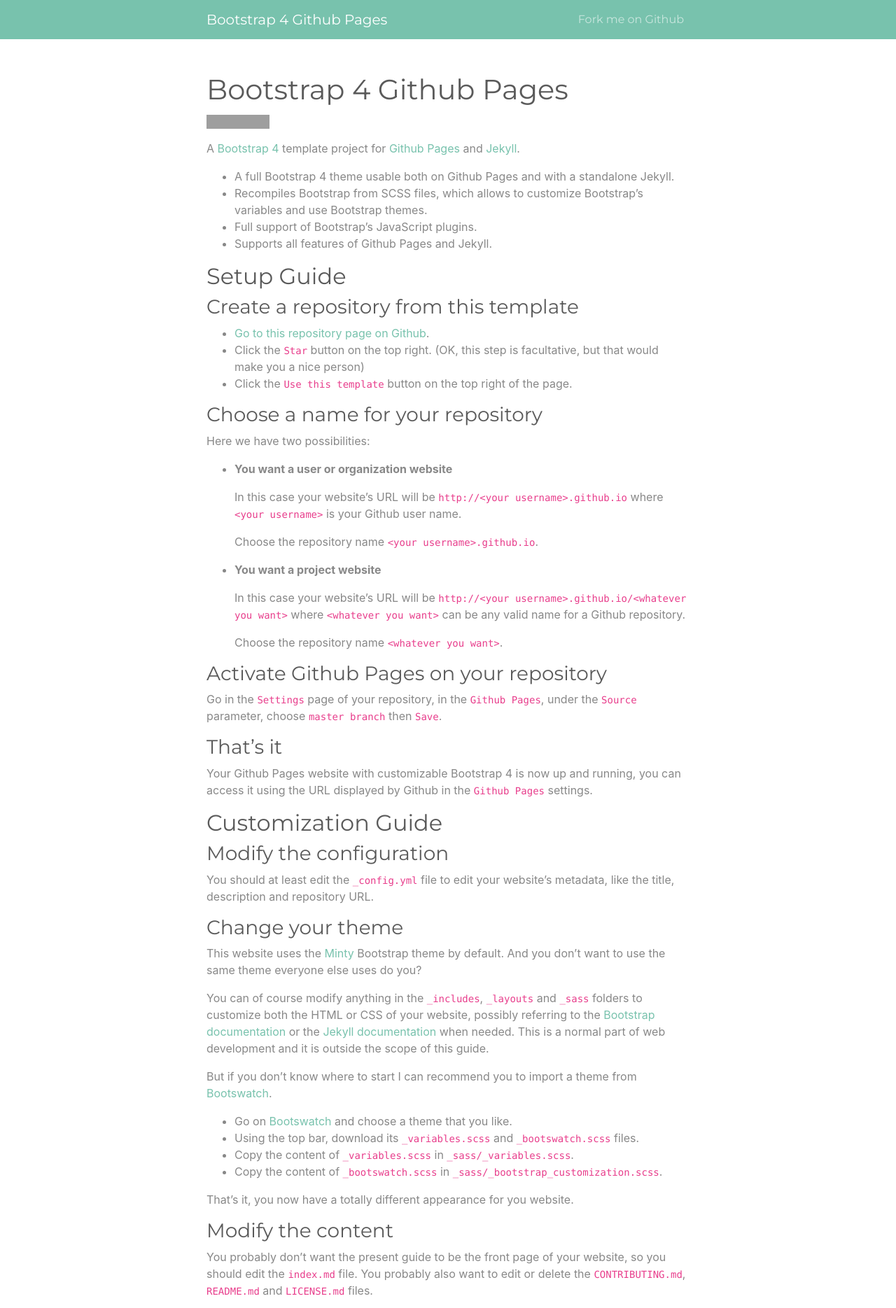
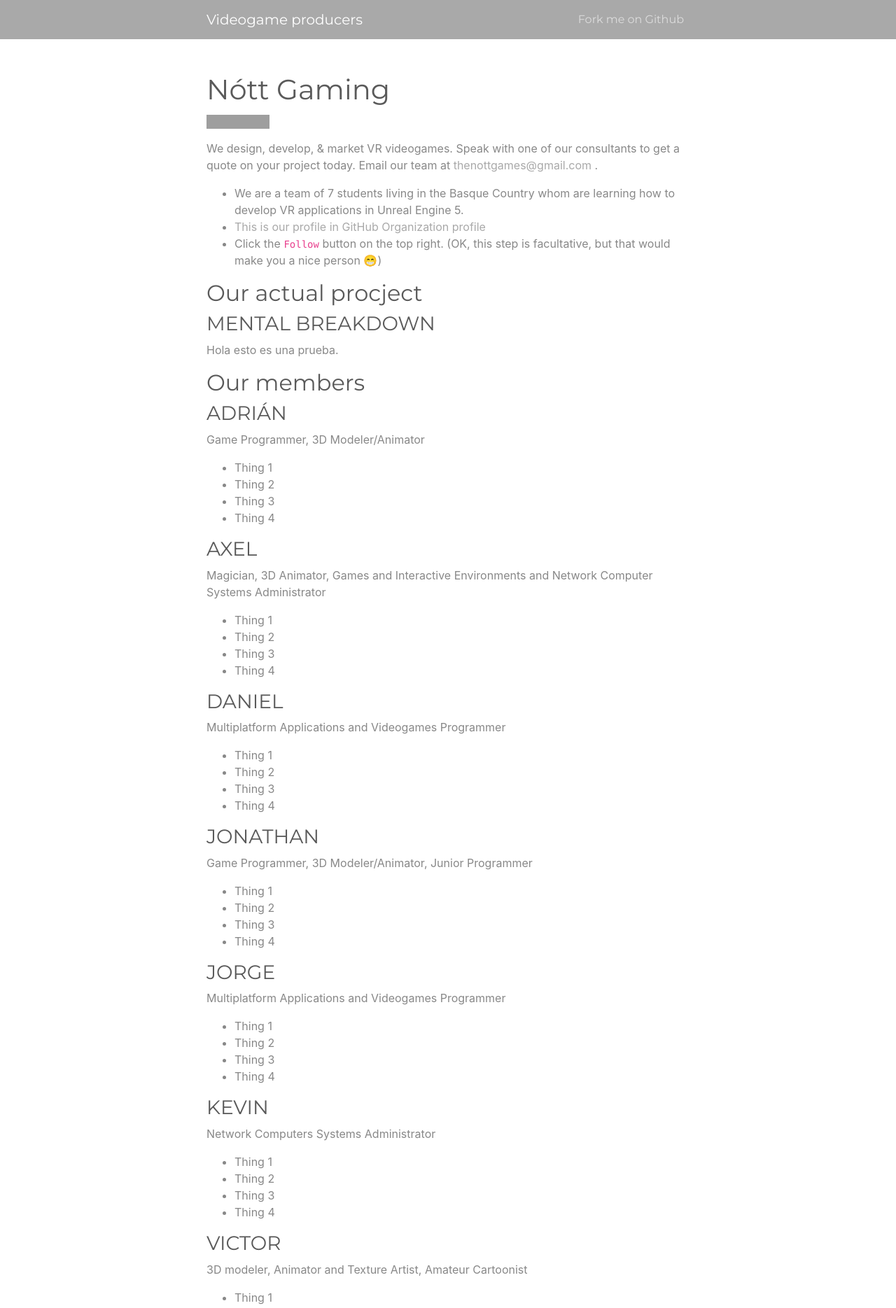
Before and after one commit to Nott-Gaming/nott-gaming.github.io, a Jekyll site: the page built from index.md, in a window 1280 px wide. Shown: the top 1869 px of the page at 70% size. Built offline with Jekyll 4.4.1, drawn with Linux system fonts in a browser that asks for light colours; some of the changed text lies outside the part shown; grey boxes are pictures that could not be loaded.

Commit message:
UPDATED: Web page content and favicon

```diff
--- a/Gemfile
+++ b/Gemfile
@@ -14,3 +14,5 @@
 # If you want to use GitHub Pages, remove the "gem "jekyll"" above and
 # uncomment the line below. To upgrade, run `bundle update github-pages`.
 gem "github-pages", group: :jekyll_plugins
+
+gem "webrick", "~> 1.7"
--- a/_config.yml
+++ b/_config.yml
@@ -13,16 +13,16 @@
 # you will see them accessed via {{ site.title }}, {{ site.email }}, and so on.
 # You can create any custom variable you would like, and they will be accessible
 # in the templates via {{ site.myvariable }}.
-title: Bootstrap 4 Github Pages
-email: ""
+title: Videogame producers
+email: "thenottgames@gmail.com"
 description: >- # this means to ignore newlines until "baseurl:"
-  A Bootstrap 4 start up project for Jekyll and Github Pages
+  Videogame company
 #baseurl: "" # the subpath of your site, e.g. /blog
 #url: "" # the base hostname & protocol for your site, e.g. http://example.com
 #twitter_username: jekyllrb
-#github_username:  jekyll
+github_username:  Nottgaming
 
-repository: "nicolas-van/bootstrap-4-github-pages"
+repository: "Nott-Gaming/nott-gaming.github.io"
 
 # Build settings
 plugins:
--- a/_includes/head.html
+++ b/_includes/head.html
@@ -4,6 +4,7 @@
   <meta name="viewport" content="width=device-width, initial-scale=1">
   {%- seo -%}
   <link rel="stylesheet" href="{{ "/assets/main.css" | relative_url }}">
+  <link rel="shortcut icon" href="/assets/images/icon/favicon.ico">
   {%- feed_meta -%}
   <script src="{{ "/assets/javascript/bootstrap/jquery.min.js" | relative_url }}"></script>
   <script src="{{ "/assets/javascript/bootstrap/bootstrap.bundle.min.js" | relative_url }}"></script>
--- a/_sass/_variables.scss
+++ b/_sass/_variables.scss
@@ -42,7 +42,7 @@
 $teal:    #20c997 !default;
 $cyan:    #6CC3D5 !default;
 
-$primary:       #78C2AD !default;
+$primary:       #A9A9A9 !default;
 $secondary:     #F3969A !default;
 $success:       $green !default;
 $info:          $cyan !default;
--- a/index.md
+++ b/index.md
@@ -1,112 +1,87 @@
 ---
 layout: page
-title: Bootstrap 4 Github Pages
+title: Nótt Gaming
 ---
 
-[![GitHub Repo stars](https://img.shields.io/github/stars/nicolas-van/bootstrap-4-github-pages?style=social)](https://github.com/nicolas-van/bootstrap-4-github-pages)
+[![GitHub Repo stars](https://img.shields.io/github/stars/Nott-Gaming/nott-gaming.github.io?style=social)](https://github.com/Nott-Gaming/nott-gaming.github.io)
 
-A [Bootstrap 4](https://getbootstrap.com/) template project for [Github Pages](https://pages.github.com/) and [Jekyll](https://jekyllrb.com/).
+We design, develop, & market VR videogames. Speak with one of our consultants to get a quote on your project today. Email our team at <a href="mailto:{{ site.email }}">
+                {{ site.email }}
+              </a>.
+* We are a team of 7 students living in the Basque Country whom are learning how to develop VR applications in Unreal Engine 5.
+* [This is our profile in GitHub Organization profile](https://github.com/Nott-Gaming)
+* Click the `Follow` button on the top right. (OK, this step is facultative, but that would make you a nice person 😁)
 
-* A full Bootstrap 4 theme usable both on Github Pages and with a standalone Jekyll.
-* Recompiles Bootstrap from SCSS files, which allows to customize Bootstrap's variables and use Bootstrap themes.
-* Full support of Bootstrap's JavaScript plugins.
-* Supports all features of Github Pages and Jekyll.
+## Our actual procject
 
-## Setup Guide
+### MENTAL BREAKDOWN
 
-### Create a repository from this template
+Hola esto es una prueba.
 
-* [Go to this repository page on Github](https://github.com/nicolas-van/bootstrap-4-github-pages).
-* Click the `Star` button on the top right. (OK, this step is facultative, but that would make you a nice person)
-* Click the `Use this template` button on the top right of the page.
+## Our members
 
-### Choose a name for your repository
+### ADRIÁN
 
-Here we have two possibilities:
+Game Programmer, 3D Modeler/Animator
 
-* **You want a user or organization website**
+* Thing 1
+* Thing 2
+* Thing 3
+* Thing 4
 
-  In this case your website's URL will be `http://<your username>.github.io` where `<your username>` is your Github user name.
+### AXEL
 
-  Choose the repository name `<your username>.github.io`.
+Magician, 3D Animator, Games and Interactive Environments and Network Computer Systems Administrator
 
-* **You want a project website**
+* Thing 1
+* Thing 2
+* Thing 3
+* Thing 4
 
-  In this case your website's URL will be `http://<your username>.github.io/<whatever you want>` where `<whatever you want>` can be any valid name for a Github repository.
+### DANIEL
 
-  Choose the repository name `<whatever you want>`.
+Multiplatform Applications and Videogames Programmer
 
-### Activate Github Pages on your repository
+* Thing 1
+* Thing 2
+* Thing 3
+* Thing 4
 
-Go in the `Settings` page of your repository, in the `Github Pages`, under the `Source` parameter, choose `master branch` then `Save`.
+### JONATHAN
 
-### That's it
+Game Programmer, 3D Modeler/Animator, Junior Programmer
 
-Your Github Pages website with customizable Bootstrap 4 is now up and running, you can access it using the URL displayed by Github in the `Github Pages` settings.
+* Thing 1
+* Thing 2
+* Thing 3
+* Thing 4
 
-## Customization Guide
+### JORGE
 
-### Modify the configuration
+Multiplatform Applications and Videogames Programmer
 
-You should at least edit the `_config.yml` file to edit your website's metadata, like the title, description and repository URL.
+* Thing 1
+* Thing 2
+* Thing 3
+* Thing 4
 
-### Change your theme
+### KEVIN
 
-This website uses the [Minty](https://bootswatch.com/minty/) Bootstrap theme by default. And you don't want to use the same theme everyone else uses do you?
+Network Computers Systems Administrator
 
-You can of course modify anything in the `_includes`, `_layouts` and `_sass` folders to customize both the HTML or CSS of your website, possibly referring to the [Bootstrap documentation](https://getbootstrap.com/) or the [Jekyll documentation](https://jekyllrb.com/) when needed. This is a normal part of web development and it is outside the scope of this guide.
+* Thing 1
+* Thing 2
+* Thing 3
+* Thing 4
 
-But if you don't know where to start I can recommend you to import a theme from [Bootswatch](https://bootswatch.com/).
 
-* Go on [Bootswatch](https://bootswatch.com/) and choose a theme that you like.
-* Using the top bar, download its `_variables.scss` and `_bootswatch.scss` files.
-* Copy the content of `_variables.scss` in `_sass/_variables.scss`.
-* Copy the content of `_bootswatch.scss` in `_sass/_bootstrap_customization.scss`.
+### VICTOR
 
-That's it, you now have a totally different appearance for you website.
+3D modeler, Animator and Texture Artist, Amateur Cartoonist
 
-### Modify the content
+* Thing 1
+* Thing 2
+* Thing 3
+* Thing 4
 
-You probably don't want the present guide to be the front page of your website, so you should edit the `index.md` file. You probably also want to edit or delete the `CONTRIBUTING.md`, `README.md` and `LICENSE.md` files.
-
-Aside from that you can of course create new pages and posts like with any Jekyll website by refering to the [Jekyll documentation](https://jekyllrb.com/).
-
-### Run Jekyll on your computer to speed up testing
-
-Editing your website's content or theme directly on Github is completely possible but, due to the time Github Pages takes to update your website, it will probably be much more effective to work using a local Jekyll installation.
-
-To do so:
-
-* Install the [requirements for Jekyll](https://jekyllrb.com/docs/installation/).
-* Type `bundle install` at the root of your project to install the necessary Ruby dependencies.
-* Type `bundle exec jekyll serve` to launch the test Jekyll web server that will re-compile your work if you edit it.
-* You can then open `http://localhost:4000` in your web browser to see your work-in-progress website.
-
-Please note that, to ensure maximum compatibility with Github Pages, the `Gemfile` of this project references the `github-pages` gem, not Jekyll directly. This implies some differences in behavior compared to the official documentation of Jekyll.
-
-## Known issues
-
-* Bootstrap 4 should normally be post-processed using [Autoprefixer](https://github.com/postcss/autoprefixer). Even if it is possible to use autoprefixer with Jekyll, it is not possible with a classic Github Pages installation without adding some kind of pre-processing before publication. Since this project mostly aims compatibility with Github Pages I prefer to keep it that way. The consequences of this choice is that some Bootstrap features could not work as expected on older browsers.
-
-## How to contribute
-
-Like this project ? [Consider adding a star on Github](https://github.com/nicolas-van/bootstrap-4-github-pages).
-
-[You can also see the contribution guide](https://github.com/nicolas-van/bootstrap-4-github-pages/blob/master/CONTRIBUTING.md).
-
-## Websites using Bootstrap 4 Github Pages
-
-* [My personal blog](https://nicolas-van.github.io/)
-* [the wavelet's profile](https://thewavelet.github.io/)
-* [William Moore's website](https://will2bill.com/)
-* [roseblood.github.io](https://roseleblood.github.io/)
-* [borislouis.github.io](https://borislouis.github.io/)
-* [dariusnwadike.github.io](https://dariusnwadike.github.io/)
-* [libcoap.net](https://libcoap.net/)
-
-## Other Github Pages related projects
-
-I'm a fan of Github Pages for the possibilities it offers to anyone to publish a website for free. I have multiple projects that could be of interest if that's your case too:
-
-* [Easy Markdown to Github Pages](https://nicolas-van.github.io/easy-markdown-to-github-pages/)
-* [Parcel Github Pages Boilerplate](https://github.com/nicolas-van/parcel-github-pages-boilerplate)
+## Run Jekyll on your computer to speed up testing
```
Also changed, not shown: assets/images/icon/favicon.ico (added).
